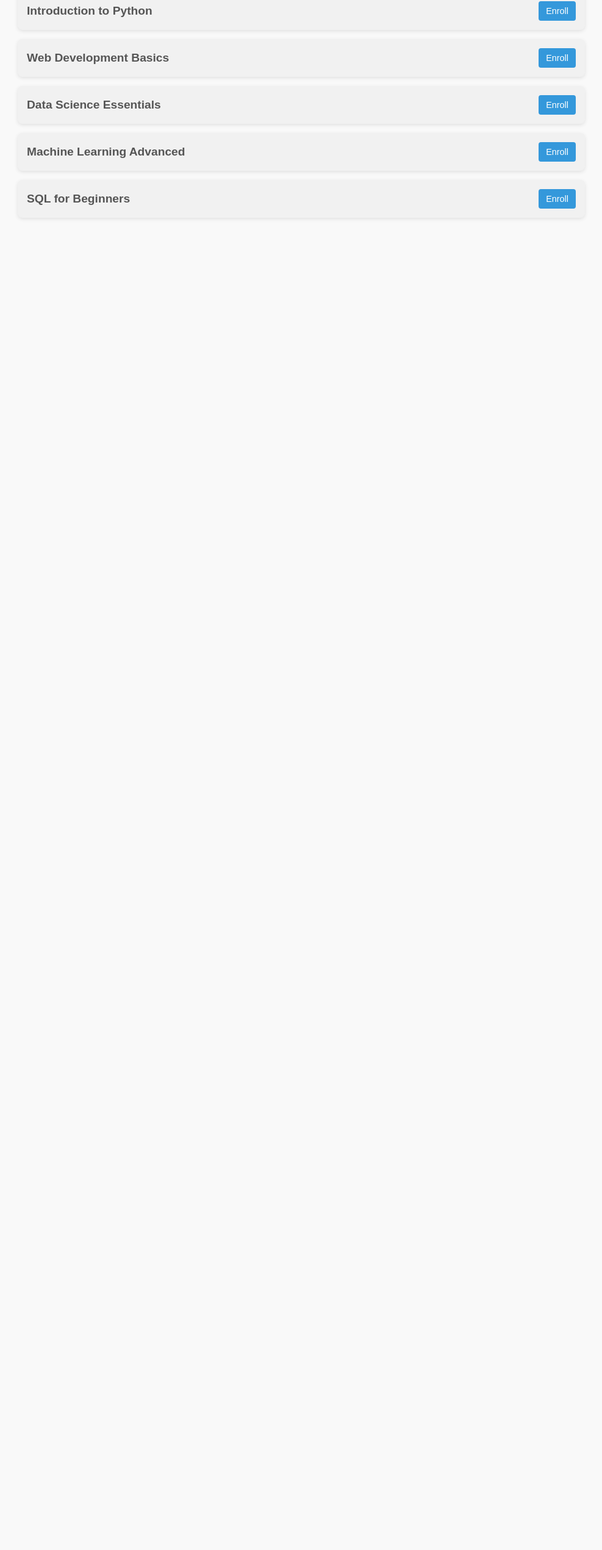
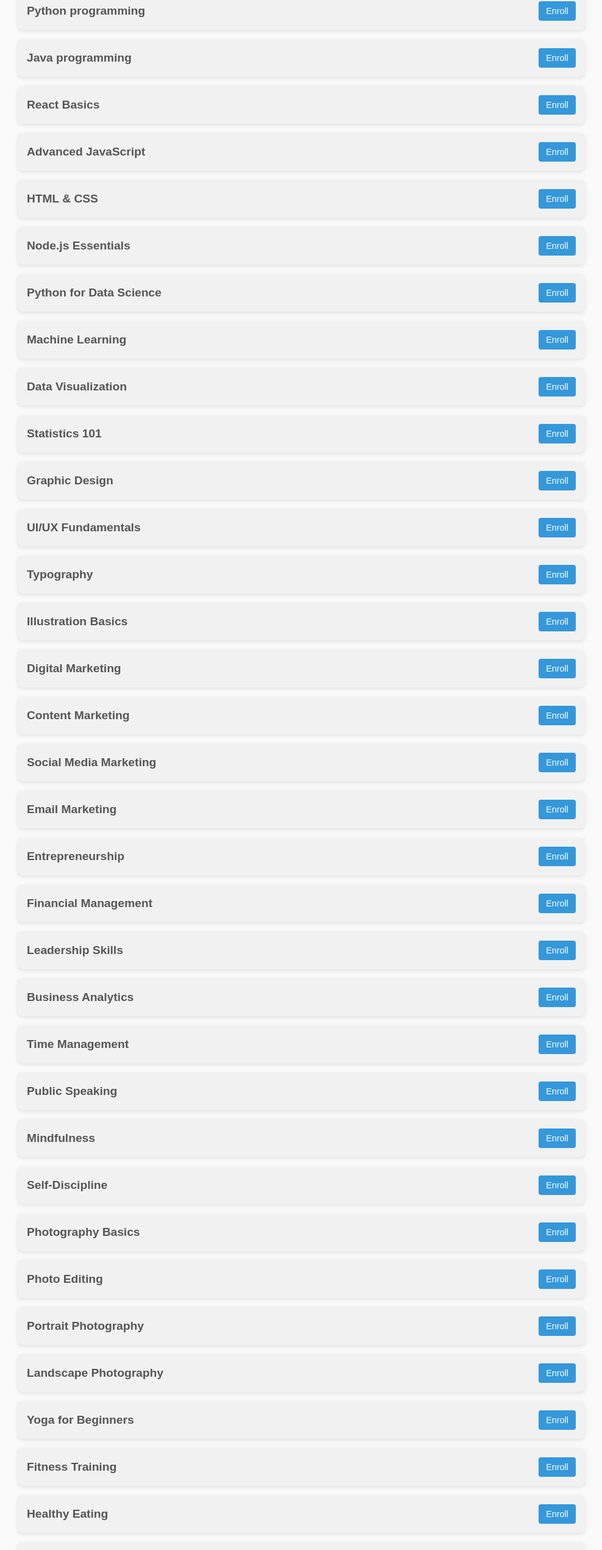
Before and after one commit to Nazeef1/Talentarium, a React (Vite) app in the folder app/: page /dashboard in a window 1280 px wide. Shown: the part 231-2772 px from the top of the page at 61% size, without its empty margins (221-1208 px from the left). Before the commit the page ends 800 px from the top, so only its background shows below. Built offline with nearby package versions, Linux system fonts and the light colour scheme.

Commit message:
added login and signup functionality

```diff
--- a/app/src/App.jsx
+++ b/app/src/App.jsx
@@ -8,7 +8,7 @@ import Course from './course-page';
 import Signup from './Signup';
 import Login from './Login';
 
-import {HashRouter, Routes, Route, BrowserRouter} from 'react-router-dom';
+import {Routes, Route, BrowserRouter} from 'react-router-dom';
 
 function App() {
 
--- a/app/src/Dashboard.jsx
+++ b/app/src/Dashboard.jsx
@@ -4,23 +4,18 @@ import NavBarVertical from './components/Navbar-vertical';
 import NavBarHorizontal from './components/Navbar-horizontal';
 import CoursesSearch from './components/courses-search';
 import CoursesList from './components/courses-list';
+import Links from './data/coursedata';
 
 const Dashboard = () => {
   const [searchTerm, setSearchTerm] = useState('');
-  const [courses] = useState([
-    { id: 1, name: 'Introduction to Python' },
-    { id: 2, name: 'Web Development Basics' },
-    { id: 3, name: 'Data Science Essentials' },
-    { id: 4, name: 'Machine Learning Advanced' },
-    { id: 5, name: 'SQL for Beginners' },
-  ]);
+  const [courses] = useState(Links);
 
   const handleSearch = (event) => {
     setSearchTerm(event.target.value);
   };
 
   const filteredCourses = courses.filter((course) =>
-    course.name.toLowerCase().includes(searchTerm.toLowerCase())
+    course.coursename.toLowerCase().includes(searchTerm.toLowerCase())
   );
 
   return (
--- a/app/src/components/courses-list.jsx
+++ b/app/src/components/courses-list.jsx
@@ -6,8 +6,8 @@ const CoursesList = ({ courses }) => {
     <div>
       <ul className="course-list-courses">
         {courses.map((course) => (
-          <li key={course.id} className="course-item-courses">
-            <h3>{course.name}</h3>
+          <li key={course.courseid} className="course-item-courses">
+            <h3>{course.coursename}</h3>
             <button>Enroll</button>
           </li>
         ))}
@@ -16,4 +16,5 @@ const CoursesList = ({ courses }) => {
   );
 };
 
+
 export default CoursesList;
--- a/app/src/data/coursedata.js
+++ b/app/src/data/coursedata.js
@@ -14,6 +14,262 @@ const Links = [
         duration: '2 hours',
         author: 'The Coding Train',
         description: 'Learn JavaScript, p5.js, and more!'
+    },
+    {
+        courseid: '3',
+        coursename: 'React Basics',
+        ytlink: 'https://www.youtube.com/embed/Ke90Tje7VS0',
+        duration: '4 hours',
+        author: 'Programming with Mosh',
+        description: 'Learn the basics of React.js'
+    },
+    {
+        courseid: '4',
+        coursename: 'Advanced JavaScript',
+        ytlink: 'https://www.youtube.com/embed/NCwa_xi0Uuc',
+        duration: '6 hours',
+        author: 'Academind',
+        description: 'Deep dive into JavaScript'
+    },
+    {
+        courseid: '5',
+        coursename: 'HTML & CSS',
+        ytlink: 'https://www.youtube.com/embed/mU6anWqZJcc',
+        duration: '3 hours',
+        author: 'freeCodeCamp.org',
+        description: 'Master web layout and styling'
+    },
+    {
+        courseid: '6',
+        coursename: 'Node.js Essentials',
+        ytlink: 'https://www.youtube.com/embed/Oe421EPjeBE',
+        duration: '5 hours',
+        author: 'Academind',
+        description: 'Build backend with Node.js'
+    },
+    {
+        courseid: '7',
+        coursename: 'Python for Data Science',
+        ytlink: 'https://www.youtube.com/embed/rfscVS0vtbw',
+        duration: '7 hours',
+        author: 'freeCodeCamp.org',
+        description: 'Learn Python for analysis'
+    },
+    {
+        courseid: '8',
+        coursename: 'Machine Learning',
+        ytlink: 'https://www.youtube.com/embed/GwIo3gDZCVQ',
+        duration: '8 hours',
+        author: 'freeCodeCamp.org',
+        description: 'Introduction to ML concepts'
+    },
+    {
+        courseid: '9',
+        coursename: 'Data Visualization',
+        ytlink: 'https://www.youtube.com/embed/2LhoCfjm8R4',
+        duration: '4 hours',
+        author: 'freeCodeCamp.org',
+        description: 'Create stunning data visuals'
+    },
+    {
+        courseid: '10',
+        coursename: 'Statistics 101',
+        ytlink: 'https://www.youtube.com/embed/xxpc-HPKN28',
+        duration: '3 hours',
+        author: 'CrashCourse',
+        description: 'Understand basic statistics'
+    },
+    {
+        courseid: '11',
+        coursename: 'Graphic Design',
+        ytlink: 'https://www.youtube.com/embed/afi5C3DqN5I',
+        duration: '5 hours',
+        author: 'Envato Tuts+',
+        description: 'Learn tools like Photoshop'
+    },
+    {
+        courseid: '12',
+        coursename: 'UI/UX Fundamentals',
+        ytlink: 'https://www.youtube.com/embed/3Y3eh9c1zRA',
+        duration: '6 hours',
+        author: 'DesignCourse',
+        description: 'Understand UI/UX principles'
+    },
+    {
+        courseid: '13',
+        coursename: 'Typography',
+        ytlink: 'https://www.youtube.com/embed/2RZb8T74bTc',
+        duration: '4 hours',
+        author: 'The Futur Academy',
+        description: 'Master the art of text design'
+    },
+    {
+        courseid: '14',
+        coursename: 'Illustration Basics',
+        ytlink: 'https://www.youtube.com/embed/5v1wqxnrmrk',
+        duration: '5 hours',
+        author: 'Draw with Jazza',
+        description: 'Learn digital illustration'
+    },
+    {
+        courseid: '15',
+        coursename: 'Digital Marketing',
+        ytlink: 'https://www.youtube.com/embed/6-MnzzlC1Sc',
+        duration: '6 hours',
+        author: 'Simplilearn',
+        description: 'Learn SEO and SEM strategies'
+    },
+    {
+        courseid: '16',
+        coursename: 'Content Marketing',
+        ytlink: 'https://www.youtube.com/embed/rtgv2l0dX4U',
+        duration: '5 hours',
+        author: 'HubSpot',
+        description: 'Create compelling content'
+    },
+    {
+        courseid: '17',
+        coursename: 'Social Media Marketing',
+        ytlink: 'https://www.youtube.com/embed/3eMF6q1sZ5A',
+        duration: '4 hours',
+        author: 'Simplilearn',
+        description: 'Master social platforms'
+    },
+    {
+        courseid: '18',
+        coursename: 'Email Marketing',
+        ytlink: 'https://www.youtube.com/embed/8ZxY9pjnHLY',
+        duration: '4 hours',
+        author: 'Neil Patel',
+        description: 'Engage audiences via email'
+    },
+    {
+        courseid: '19',
+        coursename: 'Entrepreneurship',
+        ytlink: 'https://www.youtube.com/embed/CKUfxg3uP9E',
+        duration: '7 hours',
+        author: 'TED',
+        description: 'Start and grow your business'
+    },
+    {
+        courseid: '20',
+        coursename: 'Financial Management',
+        ytlink: 'https://www.youtube.com/embed/1q3GaYc4k6s',
+        duration: '6 hours',
+        author: 'Khan Academy',
+        description: 'Learn to manage finances'
+    },
+    {
+        courseid: '21',
+        coursename: 'Leadership Skills',
+        ytlink: 'https://www.youtube.com/embed/5s8aVZ3K6lM',
+        duration: '5 hours',
+        author: 'MindToolsVideos',
+        description: 'Develop strong leadership'
+    },
+    {
+        courseid: '22',
+        coursename: 'Business Analytics',
+        ytlink: 'https://www.youtube.com/embed/3eG8kY7YmDQ',
+        duration: '6 hours',
+        author: 'Simplilearn',
+        description: 'Analyze business performance'
+    },
+    {
+        courseid: '23',
+        coursename: 'Time Management',
+        ytlink: 'https://www.youtube.com/embed/oTugjssqOT0',
+        duration: '3 hours',
+        author: 'Brian Tracy',
+        description: 'Boost your productivity'
+    },
+    {
+        courseid: '24',
+        coursename: 'Public Speaking',
+        ytlink: 'https://www.youtube.com/embed/tShavGuo0_E',
+        duration: '4 hours',
+        author: 'TEDx Talks',
+        description: 'Improve your presentation skills'
+    },
+    {
+        courseid: '25',
+        coursename: 'Mindfulness',
+        ytlink: 'https://www.youtube.com/embed/kzC_1X8JkfA',
+        duration: '3 hours',
+        author: 'Jon Kabat-Zinn',
+        description: 'Learn to stay present'
+    },
+    {
+        courseid: '26',
+        coursename: 'Self-Discipline',
+        ytlink: 'https://www.youtube.com/embed/WG3Q6UzFQxY',
+        duration: '5 hours',
+        author: 'TED-Ed',
+        description: 'Achieve your goals'
+    },
+    {
+        courseid: '27',
+        coursename: 'Photography Basics',
+        ytlink: 'https://www.youtube.com/embed/7bwfYl-2KMw',
+        duration: '4 hours',
+        author: 'Tony & Chelsea Northrup',
+        description: 'Master your camera'
+    },
+    {
+        courseid: '28',
+        coursename: 'Photo Editing',
+        ytlink: 'https://www.youtube.com/embed/qrZetXScspE',
+        duration: '5 hours',
+        author: 'Phlearn',
+        description: 'Enhance your images'
+    },
+    {
+        courseid: '29',
+        coursename: 'Portrait Photography',
+        ytlink: 'https://www.youtube.com/embed/j8uP0-0sQkA',
+        duration: '6 hours',
+        author: 'Lindsay Adler Photography',
+        description: 'Capture stunning portraits'
+    },
+    {
+        courseid: '30',
+        coursename: 'Landscape Photography',
+        ytlink: 'https://www.youtube.com/embed/7BSKEMrhhpM',
+        duration: '5 hours',
+        author: 'Thomas Heaton',
+        description: 'Shoot beautiful landscapes'
+    },
+    {
+        courseid: '31',
+        coursename: 'Yoga for Beginners',
+        ytlink: 'https://www.youtube.com/embed/v7AYKMP6rOE',
+        duration: '3 hours',
+        author: 'Yoga With Adriene',
+        description: 'Learn basic yoga poses'
+    },
+    {
+        courseid: '32',
+        coursename: 'Fitness Training',
+        ytlink: 'https://www.youtube.com/embed/UItWltVZZmE',
+        duration: '5 hours',
+        author: 'HASfit',
+        description: 'Get fit with structured plans'
+    },
+    {
+        courseid: '33',
+        coursename: 'Healthy Eating',
+        ytlink: 'https://www.youtube.com/embed/-7Hzm63T8wA',
+        duration: '4 hours',
+        author: 'Mind Over Munch',
+        description: 'Plan balanced meals'
+    },
+    {
+        courseid: '34',
+        coursename: 'Meditation',
+        ytlink: 'https://www.youtube.com/embed/O-6f5wQXSu8',
+        duration: '3 hours',
+        author: 'The Honest Guys',
+        description: 'Relax and focus your mind'
     }
 ];
 
--- a/app/src/login-signup/Login-page.jsx
+++ b/app/src/login-signup/Login-page.jsx
@@ -1,33 +1,44 @@
 import React, { useState } from 'react';
+import { useNavigate } from 'react-router-dom';
 import './Login-page.css';
 
 const Loginpagecomponent = () => {
-  const [formData, setFormData] = useState({
-    email: '',
-    password: ''
-  });
+  const [formData, setFormData] = useState({ email: '', password: '' });
+  const [error, setError] = useState('');
+  const navigate = useNavigate();
 
   const handleChange = (e) => {
     setFormData({
       ...formData,
-      [e.target.id]: e.target.value
+      [e.target.id]: e.target.value,
     });
   };
 
-  const handleSubmit = (e) => {
+  const handleSubmit = async (e) => {
     e.preventDefault();
+    try {
+      const response = await fetch('http://localhost:8000/api/users/authenticate', {
+        method: 'POST',
+        headers: { 'Content-Type': 'application/json' },
+        body: JSON.stringify(formData),
+      });
+
+      const data = await response.json();
+
+      if (!response.ok) {
+        setError(data.message);
+      } else {
+        localStorage.setItem('token', data.token); // Save token locally
+        navigate('/dashboard'); // Redirect to dashboard
+      }
+    } catch (error) {
+      setError('Server error. Please try again later.');
+    }
   };
 
   return (
     <div className="login-page-wrapper">
       <div className="container-login">
-        <div className="floating-elements-login">
-          {[...Array(9)].map((_, i) => (
-            <div key={i} className={`floating-item-login item-${i + 1}`}>
-              {i % 2 === 0 ? '🎓' : '📚'}
-            </div>
-          ))}
-        </div>
         <div className="form-section-login">
           <div className="logo-login">TALENTARIUM</div>
           <h2>Welcome Back!</h2>
@@ -55,20 +66,14 @@ const Loginpagecomponent = () => {
                 onChange={handleChange}
               />
             </div>
-            <button type="submit" className="btn-login">Sign In</button>
-            <div className="alternative-signup-login">
-              <p>or</p>
-            </div>
+            {error && <p className="error-message">{error}</p>}
+            <button type="submit" className="btn-login">
+              Sign In
+            </button>
           </form>
           <p className="signin-text-login">
             Don't have an account? <a href="/signup">Sign up</a>
           </p>
-        </div>
-        <div className="image-section-login">
-          <img
-            src="https://img.freepik.com/free-vector/online-tutorials-concept_52683-37480.jpg"
-            alt="Online learning illustration"
-          />
         </div>
       </div>
     </div>
```
Also changed, not shown: app/src/login-signup/Signup-page.jsx (+43 -27 lines).
